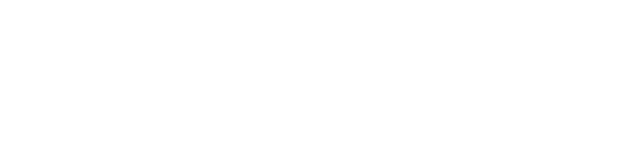
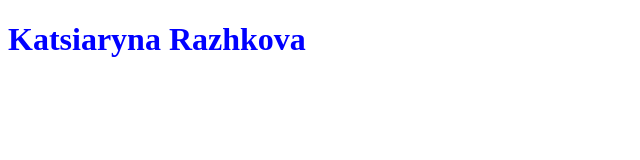
Before and after one commit to kate-rzk/rsschool-cv, a plain HTML site: page index.html in a window 1280 px wide. Shown: the whole page, without its empty margins (0-640 px from the left). Drawn offline with Linux system fonts and the light colour scheme.

Commit message:
feat: link style.css

```diff
--- a/index.html
+++ b/index.html
@@ -4,8 +4,10 @@
     <meta charset="UTF-8">
     <meta http-equiv="X-UA-Compatible" content="IE=edge">
     <meta name="viewport" content="width=device-width, initial-scale=1.0">
+    <link rel="stylesheet" href="style.css">
     <title>Document</title>
 </head>
 <body>
+    <h1>Katsiaryna Razhkova</h1>
 </body>
 </html>
--- a/style.css
+++ b/style.css
@@ -0,0 +1,3 @@
+h1 {
+    color: blue;
+}
```
Also changed, not shown: README.md.
